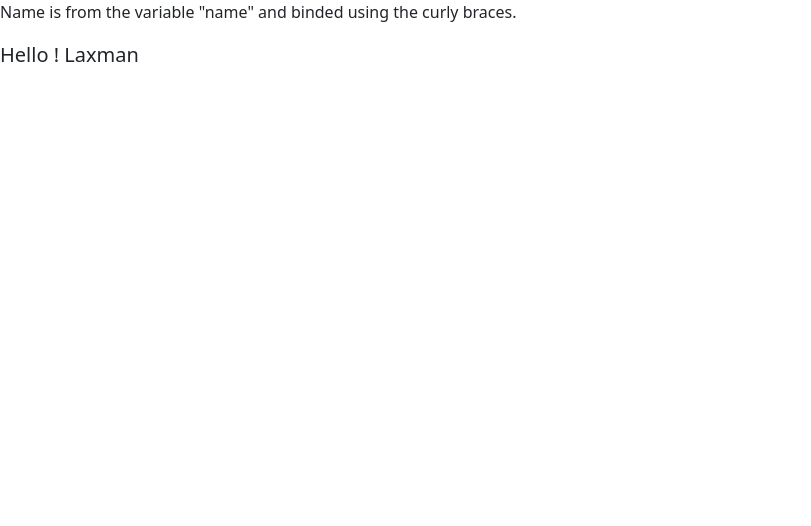
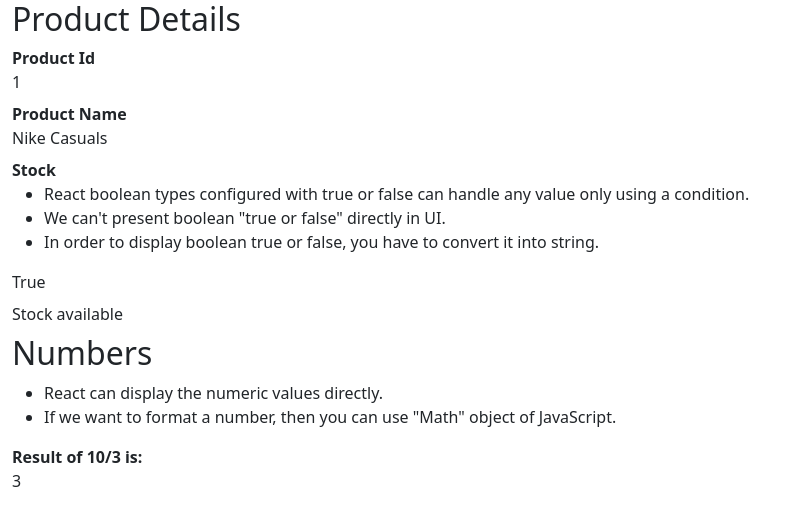
Before and after one commit to LaxmanKharabe/React.js, a React (Create React App) app in the folder shopping/: page / in a window 1280 px wide. Shown: the top 526 px of the page, without its empty margins (0-811 px from the left). Built offline with nearby package versions, Linux system fonts and the light colour scheme.

Commit message:
New component added for data binding

```diff
--- /dev/null
+++ b/shopping/src/components/Oneway-binding/DatatypesBinding.jsx
@@ -0,0 +1,41 @@
+
+export function DataTypesBinding(){
+    var id = 1;
+    var name = "Nike Casuals";
+    var stock = true;
+    var result = 10/3;
+
+    return(
+
+        <div className="container-fluid">
+            <h2>Product Details</h2>
+            <dl>
+                <dt>Product Id</dt>
+                <dd>{id}</dd>
+                <dt>Product Name</dt>
+                <dd>{name}</dd>
+
+                {/* React boolean types configured with true or false can handle any value only using a condition. */}
+                <dt>Stock</dt>
+                <dd>
+                    <ul>
+                        <li>React boolean types configured with true or false can handle any value only using a condition. </li>
+                        <li>We can't present boolean "true or false" directly in UI.</li>
+                        <li>In order to display boolean true or false, you have to convert it into string.</li>
+                    </ul>
+                </dd>
+                <dd>{(stock==true)? "True" : "False"}</dd>
+                <dd>{(stock==true)? "Stock available" : "Stock not available"}</dd>
+
+                {/* If you want to format a number, then you can use "Math" object of JavaScript. */}
+                <h2>Numbers</h2>
+                <ul>
+                    <li>React can display the numeric values directly.</li>
+                    <li>If we want to format a number, then you can use "Math" object of JavaScript. </li>
+                </ul>
+                <dt>Result of 10/3 is: </dt>
+                <dd>{Math.round(result)}</dd>
+            </dl>
+        </div>
+    )
+}
--- a/shopping/src/index.js
+++ b/shopping/src/index.js
@@ -8,11 +8,12 @@ import '../node_modules/bootstrap/dist/css/bootstrap.css';
 import '../node_modules/bootstrap-icons/font/bootstrap-icons.css';
 import { NetflixIndex } from './components/netflix/netflix-index';
 import { OnewayBinding } from './components/Oneway-binding/one-waybinding';
+import { DataTypesBinding } from './components/Oneway-binding/DatatypesBinding';
 
 const root = ReactDOM.createRoot(document.getElementById('root'));
 root.render(
   <React.StrictMode>
-    <OnewayBinding />
+    <DataTypesBinding />
   </React.StrictMode>
 );
 
```
